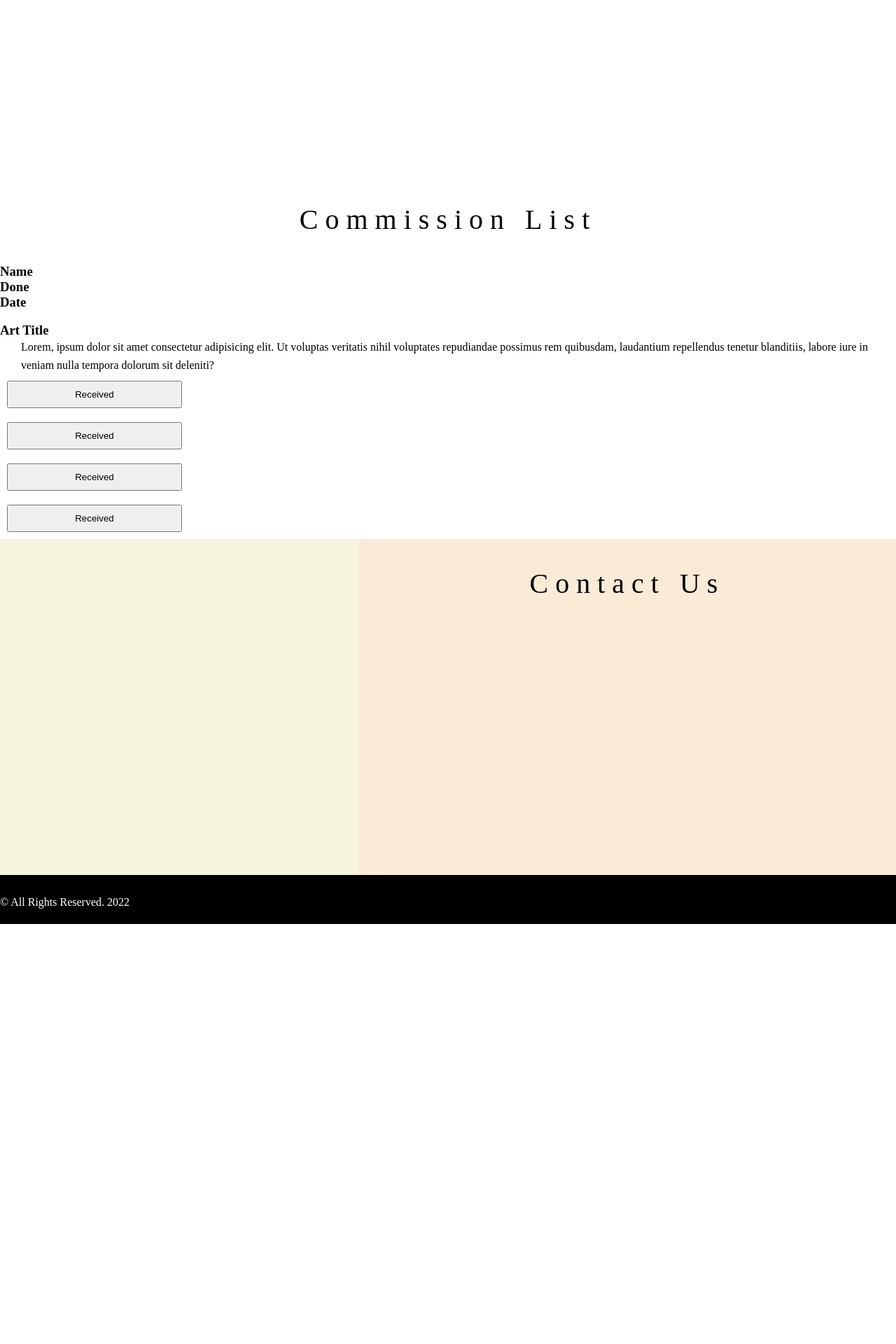
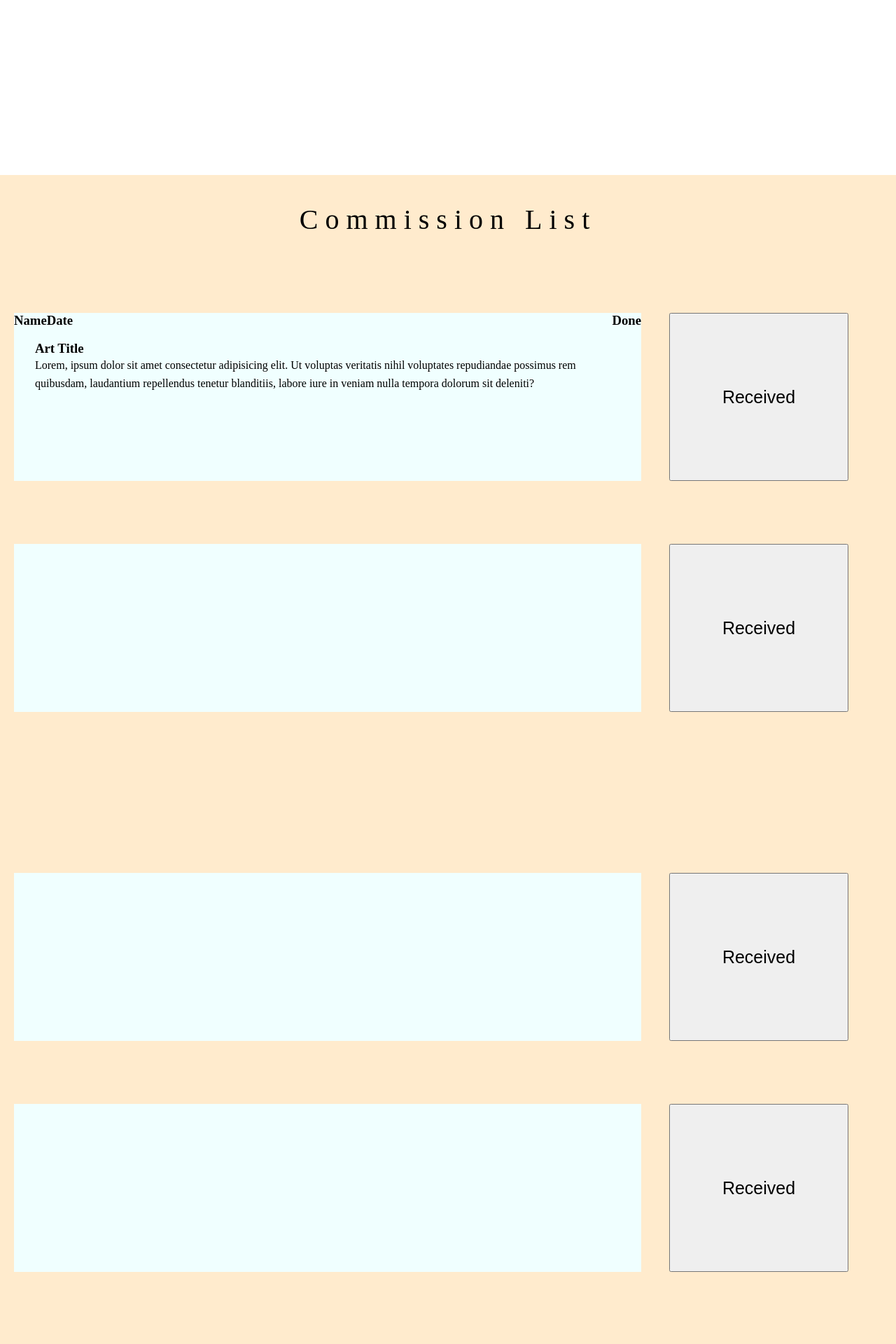
Before and after one commit to arpcadelina/ART-TOWN, a PHP site: page /commission/commission.html in a window 1280 px wide. Shown: the part 550-2470 px from the top of the page at 70% size. Before the commit the page ends 1870 px from the top, so only its background shows below. Run offline with PHP 8.4, Linux system fonts and the light colour scheme.

Commit message:
updated the whole styles

```diff
--- a/styles/styles.css
+++ b/styles/styles.css
@@ -251,3 +251,178 @@
         background-color: aliceblue;
         height: 100%;
     }
+
+        /* Page: Artwork */
+
+        /* Digital Art List */
+
+        .artwork-list {
+
+            width: 100%;
+            height: 550vh;
+            background-color:blanchedalmond;
+        }
+
+        .digital-arts, .drawing, .painting {
+
+            width: 100%;
+            height: 200vh;
+            border: 0px solid black;
+        }
+
+        .digital-arts-card {
+
+            width: 380px;
+            height: 75vh;
+            float: left;
+            margin: 20px 20px 20px 40px;
+            background-color: aliceblue;
+            border: 1px solid black;
+        }
+
+        .page-artwork-image {
+
+            width: 350px;
+            height: 50vh;
+            margin-left: 15px;
+            margin-top: 20px;
+        }
+
+        .art-title, .artist-num, .art-price {
+
+            width: 300px;
+            height: 30px;
+            background-color:aqua;
+            margin: 5px auto;
+            text-align: center;
+        }
+
+            /* Page: Commission */
+
+            .section-commission {
+
+                width: 100%;
+                height: 221vh;
+                background-color:blanchedalmond
+
+            }
+
+            .commission-list {
+
+                border: 0px solid black;
+            }
+
+            .commission-row {
+
+                width: 100%;
+                height: 100vh;
+                border: 0px solid black;
+
+            }
+
+            .commission-card {
+
+                width: 70%;
+                height: 30vh;
+                float: left;
+                margin: 70px 20px 20px 20px;
+                background-color: azure;
+
+            }
+
+            .commission-row button {
+
+                width: 20%;
+                height: 30vh;
+                margin: 70px 20px 20px 20px;
+                font-size: 25px;
+            }
+
+            .commission-card .commission-name {
+
+                float: left;
+            }
+
+            .commission-card .done-label {
+
+                float: right;
+            }
+
+
+
+            .art-name {
+
+                margin-left: 30px;
+            }
+
+                /* Page: Sign-In */
+
+
+
+                .sign-in-image {
+
+                    width: 60%;
+                    height: 100vh;
+                    background-color:bisque;
+                    float: left;
+                }
+
+                .log-in-form {
+
+                    width: 40%;
+                    height: 100vh;
+                    float: left;
+                }
+
+                .log-in-logo {
+
+                    width: 100px;
+                    height: 100px;
+                    display: block;
+                    margin: 20px auto;
+                }
+
+                h2 {
+
+                    text-align: center;
+                    font-size: 30px;
+                    margin: 10px 0px;
+                }
+
+                form {
+
+                    margin: 30px;
+                }
+
+                form label, form input {
+
+                    width: 450px;
+                    font-size: 20px;
+                    margin: 15px;
+
+                }
+
+                form input {
+
+                    border: 0;
+                    border-bottom: 1px solid violet;
+                    height: 25px;
+                    font-size: 14px;
+                    padding: 5px;
+                }
+
+                form input:hover, form input:active {
+
+                    border: 1px solid violet;
+                }
+
+                .log-in-btn {
+
+                    display: block;
+                    margin: 20px auto;
+                }
+
+                .account-prompt {
+
+                    text-align: center;
+                }
```
